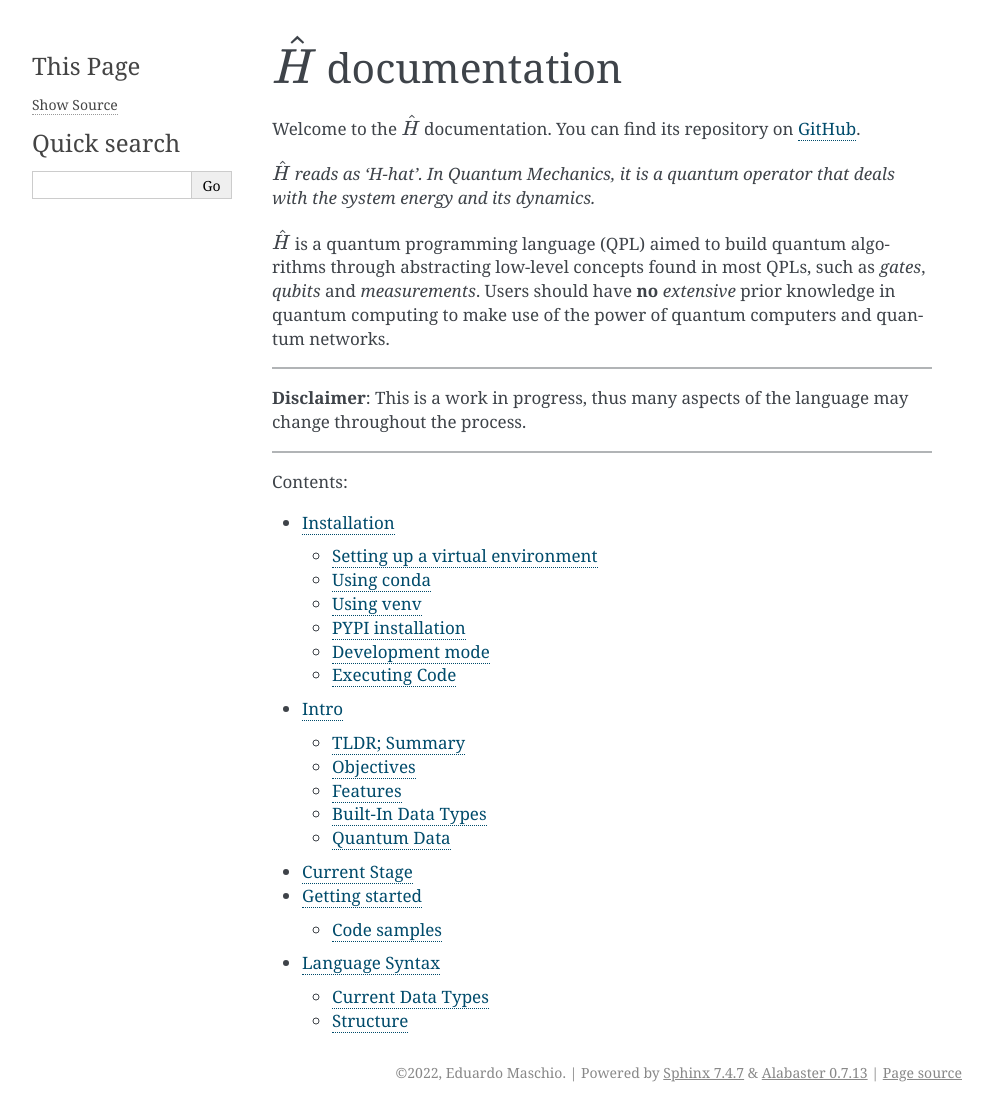
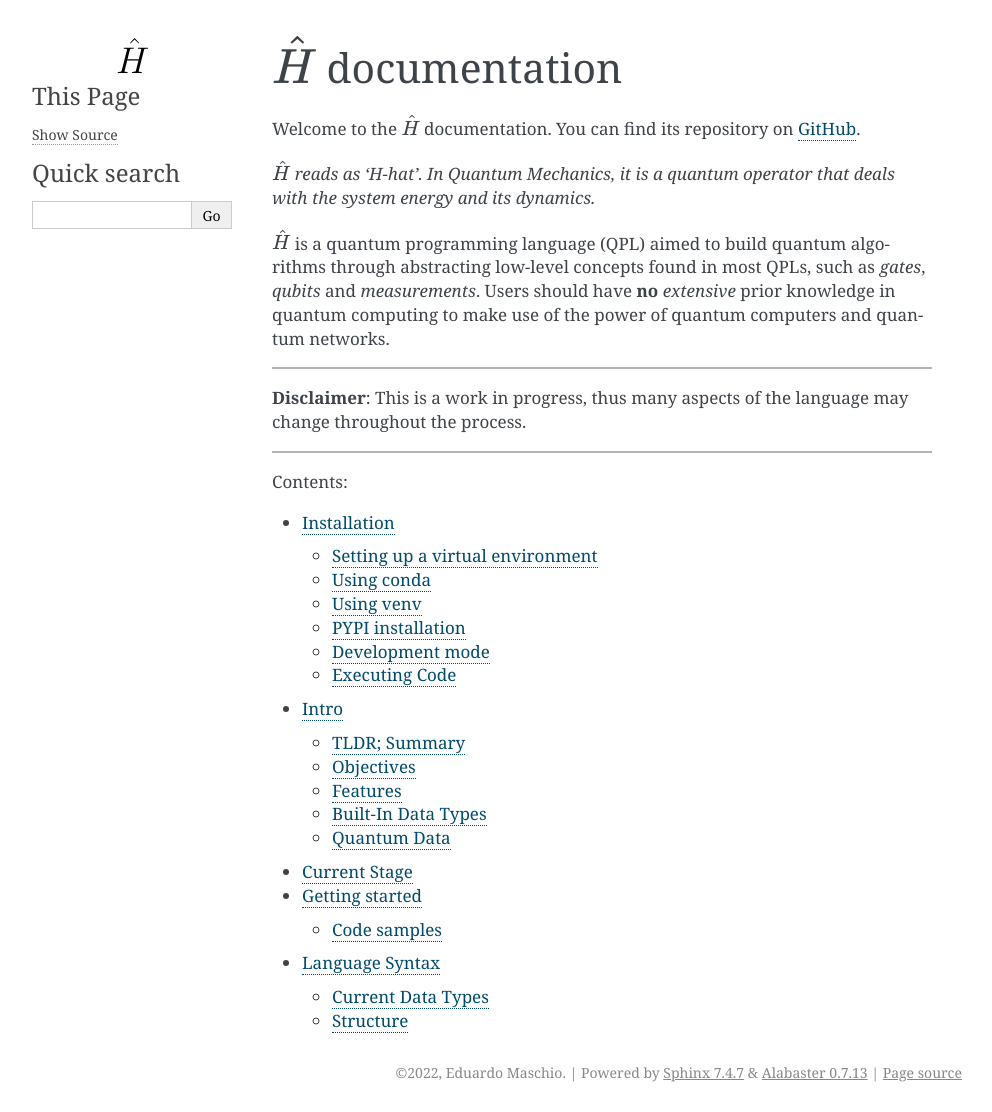
Before and after one commit to Doomsk/hhat_lang_webpage, a Sphinx documentation site: the page built from docs/index.rst, in a window 1280 px wide. Shown: the whole page, without its empty margins (148-1140 px from the left). Built offline with Sphinx 7.4.7, drawn with Linux system fonts in a browser that asks for light colours.

Commit message:
add favicon
Signed-off-by: Eduardo Matos Maschio <eduardo.maschio@theqube.io>

```diff
--- a/_config.yml
+++ b/_config.yml
@@ -1,2 +1,2 @@
 theme: jekyll-theme-minimal
-brand_logo: hhat_logo.png
+brand_logo: hhat_logo.svg
--- a/docs/conf.py
+++ b/docs/conf.py
@@ -47,12 +47,16 @@
 # a list of builtin themes.
 #
 html_theme = 'alabaster'
-# html_logo = 'hhat_logo.svg'
+html_logo = 'hhat_logo.svg'
+html_favicon = 'hhat_logo.ico'
+html_title = 'H-hat'
+html_short_title = 'H-hat'
 html_theme_options = {
     'logo': 'hhat_logo.svg',
-    'logo_name': False
+    'title': 'H-hat',
+    'short_title': 'H-hat',
+    'logo_name': False,
 }
-html_title = 'H-hat'
 # Add any paths that contain custom static files (such as style sheets) here,
 # relative to this directory. They are copied after the builtin static files,
 # so a file named "default.css" will overwrite the builtin "default.css".
```
